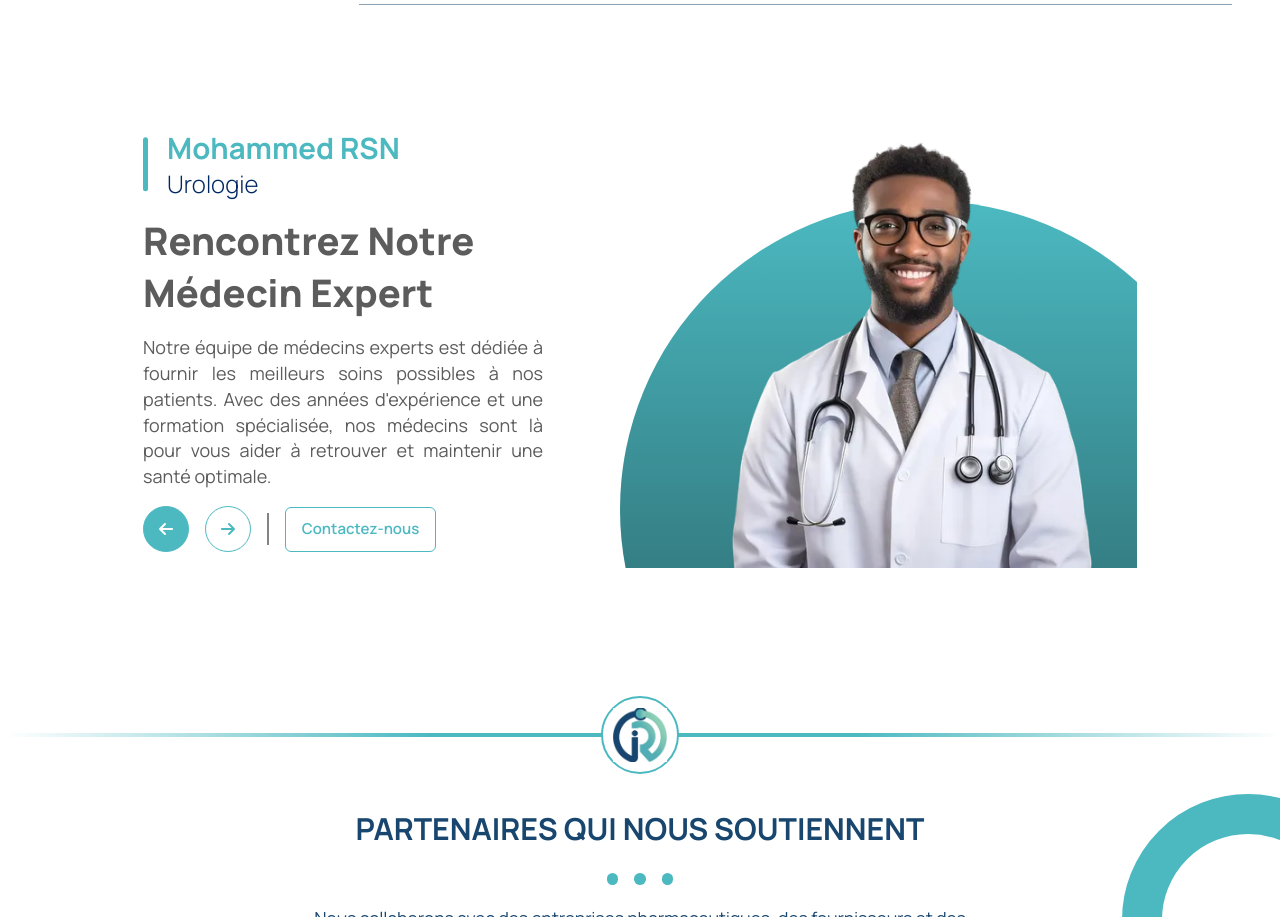
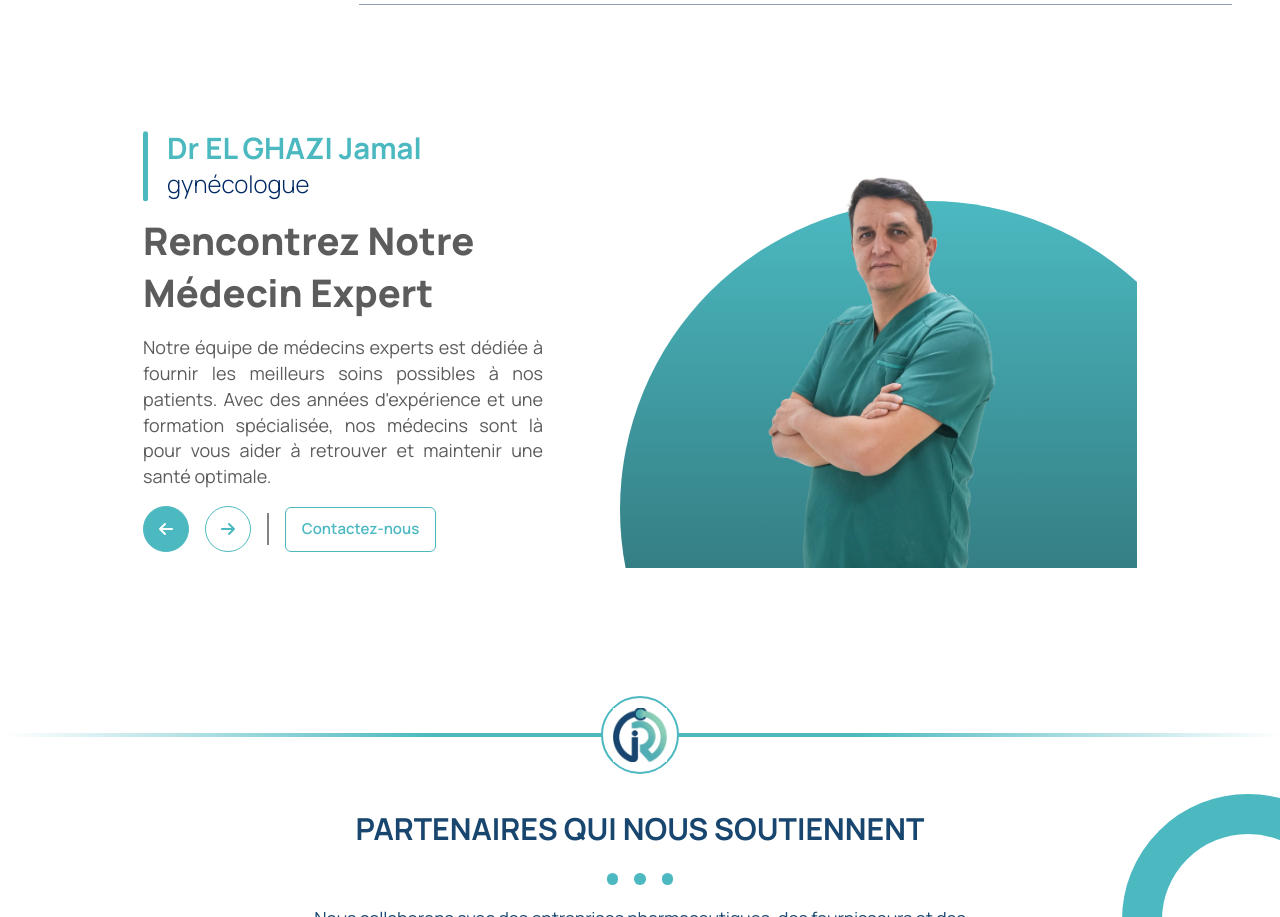
Before and after one commit to SOFT-CACTUS-2-0/ibnrochd, a React (Vite) app: page /apropos in a window 1280 px wide. Shown: the part 1569-2486 px from the top of the page. Built offline with nearby package versions, Linux system fonts and the light colour scheme.

Commit message:
ADDED DOCTOR TEAM

```diff
--- a/src/pages/AproposPage/AproposPage.css
+++ b/src/pages/AproposPage/AproposPage.css
@@ -10,6 +10,18 @@
 
 .apropos__page .header__container{
     height: auto;
+}
+
+.apropos__page .doctor__team__item.doctor__team__image{
+    display: flex;
+    justify-content: center;
+    align-items: center;
+    padding-left: 5rem;
+}
+
+#root[data-direction="rtl"] .apropos__page .doctor__team__item.doctor__team__image{
+    padding-left: 0;
+    padding-right: 5rem;
 }
 
 .section__container{
@@ -293,11 +305,11 @@
     content: '';
     position: absolute;
     width: 5.35px;
-    height: 53.46px;
+    height: 100%;
     border-radius: 40.09px;
     background: #4CB9C1;
     top: 50%;
-    transform: translateY(-50%);
+    transform: translateY(calc(-50% + 2px));
     left: -1.5rem;
 }
 
--- a/src/pages/AproposPage/AproposPage.jsx
+++ b/src/pages/AproposPage/AproposPage.jsx
@@ -1,4 +1,4 @@
-import React, { useState } from 'react';
+import React, { useEffect, useState } from 'react';
 import { useTranslation } from 'react-i18next';
 import ContactInfo from '@components/ContactInfo/ContactInfo';
 import Header from '@components/Header/Header';
@@ -39,6 +39,17 @@ const AproposPage = () => {
 
   // Get bulletPoints as a string and split it
   const bulletPoints = t('apropos.bulletPoints', { returnObjects: true });
+
+  // Add if link end in #id scroll to id
+  useEffect(() => {
+    const hash = window.location.hash;
+    if (hash) {
+      const element = document.getElementById(hash.substring(1));
+      if (element) {
+        element.scrollIntoView();
+      }
+    }
+  }, []);
 
   return (
     <>
@@ -105,23 +116,24 @@ const AproposPage = () => {
   )
 }
 
-const DOCTORS = [
-  {
-    name: 'Mohammed RSN',
-    speciality: 'Urologie',
-    image: '/b9e277e296051862983be9a23fd769b7.webp',
-  },
-  {
-    name: 'Mohammed Likan',
-    speciality: 'Urologie',
-    image: '/b9e277e296051862983be9a23fd769b7.webp',
-  },
-]
+// const DOCTORS = [
+//   {
+//     name: 'Mohammed RSN',
+//     speciality: 'Urologie',
+//     image: '/b9e277e296051862983be9a23fd769b7.webp',
+//   },
+//   {
+//     name: 'Mohammed Likan',
+//     speciality: 'Urologie',
+//     image: '/b9e277e296051862983be9a23fd769b7.webp',
+//   },
+// ]
 
 const DoctorTeam = () => {
   const { t, i18n } = useTranslation();
   const isRTL = i18n.language === 'MA';
-  const [currentIndex, setCurrentIndex] = useState(0);
+  const [currentIndex, setCurrentIndex] = useState(window.localStorage.getItem('doctorIndex') || 0);
+  const DOCTORS = t('home.doctors.team', { returnObjects: true });
   const handleNext = () => {
     setCurrentIndex((prevIndex) =>
       prevIndex < DOCTORS.length - 1 ? (prevIndex + 1) % DOCTORS.length : 0
@@ -137,11 +149,11 @@ const DoctorTeam = () => {
     });
   };
   return (
-    <div className="apropos__doctor__team" style={{direction: isRTL ? 'rtl' : 'ltr'}}>
+    <div id="apropos__doctor__team" className="apropos__doctor__team" style={{direction: isRTL ? 'rtl' : 'ltr'}}>
       <div className="doctor__team__item doctor__team__content">
         <div className="doctor__cardboard" data-direction={isRTL ? 'rtl' : 'ltr'}>
           <div className="doctor__name">{DOCTORS.at(currentIndex).name}</div>
-          <div className="doctor__speciality" style={{textAlign: isRTL ? 'right' : 'left'}}>{DOCTORS.at(currentIndex).speciality}</div>
+          <div className="doctor__speciality" style={{textAlign: isRTL ? 'right' : 'left'}}>{DOCTORS.at(currentIndex).specialty}</div>
         </div>
         <div className="doctor__team__title" style={{textAlign: isRTL ? 'right' : 'left'}}>
           {t('apropos.doctorTeam.title')}
--- a/src/pages/AproposPage/mobile/AproposPage.jsx
+++ b/src/pages/AproposPage/mobile/AproposPage.jsx
@@ -1,4 +1,4 @@
-import React, { useState } from 'react'
+import React, { useEffect, useState } from 'react'
 import { useTranslation } from 'react-i18next';
 import '../AproposPage.css';
 import './AproposPage.css'
@@ -37,6 +37,17 @@ const MobileAproposPage = () => {
     const { t, i18n } = useTranslation();
     const isRTL = i18n.language === 'MA';
   const bulletPoints = t('apropos.bulletPoints', { returnObjects: true });
+
+   // Add if link end in #id scroll to id
+    useEffect(() => {
+      const hash = window.location.hash;
+      if (hash) {
+        const element = document.getElementById(hash.substring(1));
+        if (element) {
+          window.scrollTo(0, element.offsetTop - 100);
+        }
+      }
+    }, []);
 
   return (
     <div className="apropos__page__mobile page__mobile">
@@ -122,23 +133,11 @@ const MobileAproposPage = () => {
   )
 }
 
-const DOCTORS = [
-    {
-      name: 'Mohammed RSN',
-      speciality: 'Urologie',
-      image: '/b9e277e296051862983be9a23fd769b7.webp',
-    },
-    {
-      name: 'Mohammed Likan',
-      speciality: 'Urologie',
-      image: '/b9e277e296051862983be9a23fd769b7.webp',
-    },
-]
-
 const DoctorTeam = () => {
     const { t, i18n } = useTranslation();
     const isRTL = i18n.language === 'MA';
-    const [currentIndex, setCurrentIndex] = useState(0);
+    const [currentIndex, setCurrentIndex] = useState(window.localStorage.getItem('doctorIndex') || 0);
+    const DOCTORS = t('home.doctors.team', { returnObjects: true });
     const handleNext = () => {
         setCurrentIndex((prevIndex) =>
         prevIndex < DOCTORS.length - 1 ? (prevIndex + 1) % DOCTORS.length : 0
@@ -154,7 +153,7 @@ const DoctorTeam = () => {
         });
     };
     return (
-        <div className="apropos__doctor__team" style={{width:'100%',height:'fit-content',gap:'2rem',flexDirection:'column',justifyContent:'center',alignItems:'center',direction: isRTL ? 'rtl' : 'ltr'}}>
+        <div id='apropos__doctor__team' className="apropos__doctor__team" style={{width:'100%',height:'fit-content',gap:'2rem',flexDirection:'column',justifyContent:'center',alignItems:'center',direction: isRTL ? 'rtl' : 'ltr', overflow:'visible'}}>
         <div className="doctor__team__item doctor__team__content" style={{width:'100%',height:'fit-content'}}>
             <div className="doctor__cardboard" data-direction={isRTL ? 'rtl' : 'ltr'}>
             <div className="doctor__name" style={{fontSize:'1.5rem'}}>{DOCTORS.at(currentIndex).name}</div>
@@ -181,7 +180,7 @@ const DoctorTeam = () => {
         </div>
         <div className="doctor__team__item doctor__team__image" style={{width:'100%'}}>
             <img style={{width:'100%',height:'100%',objectFit:'contain'}} loading="lazy" src={DOCTORS.at(currentIndex).image} alt="Image" />
-            <div className="background" style={{width:'100%',height:'100%',right:'unset', transform:'translate(-50%,-50%)',left:'50%',bottom:'0',top:'50%'}}></div>
+            <div className="background__mobile" style={{width:'90vw',aspectRatio:'1/1', transform:'translate(-50%,-50%)',left:'50%',top:'50%',position:'absolute',background: 'linear-gradient(180deg, #4CB9C1 0%, #24575B 100%)', borderRadius:'50%', zIndex:'-1'}}></div>
         </div>
         </div>
     )
--- a/src/pages/HomePage/HomePage.css
+++ b/src/pages/HomePage/HomePage.css
@@ -64,6 +64,27 @@ body {
     height: 10px;
     background: white;
     pointer-events: none;
+}
+
+.team__item__image{
+    position: relative;
+}
+
+.team__item__image::after{
+    content: '';
+    position: absolute;
+    top: 50%;
+    left: 50%;
+    transform: translate(-50%, -50%);
+    width: 126px;
+    height: 126px;
+    background: linear-gradient(201.23deg, #4CB9C1 14.44%, #18466F 88.12%);
+    border-radius: 50%;
+    z-index: 1;
+}
+.team__item__image img{
+    z-index: 2;
+    object-position: 0 25%;
 }
 
 /* Hero Section */
--- a/src/pages/HomePage/HomePage.jsx
+++ b/src/pages/HomePage/HomePage.jsx
@@ -696,7 +696,7 @@ const Team = () => {
             }}
           >
         {extendedMembers.map((member, index) => (
-          <TeamMember key={index} {...member} memberWidth={`${memberWidth}px`} gap={`${gap}px`}/>
+          <TeamMember key={index} {...member} memberWidth={`${memberWidth}px`} gap={`${gap}px`} index={index}/>
         ))}
         </div>
       </div>
@@ -719,7 +719,7 @@ const Team = () => {
 };
 
 // TeamMember Component
-const TeamMember = ({ name, specialty, image, memberWidth, gap }) => {
+const TeamMember = ({ name, specialty, image, memberWidth, gap, index }) => {
   function degreesToRadians(degrees) {
     return degrees * Math.PI / 180;
   }
@@ -746,8 +746,13 @@ const TeamMember = ({ name, specialty, image, memberWidth, gap }) => {
           style={{
             '--cos': angles.cos,
             '--sin': angles.sin,
+            cursor: 'pointer',
           }}
           className="team__member__arrow"
+          onClick={() => {
+            window.localStorage.setItem('doctorIndex', index);
+            location.href = "/apropos#apropos__doctor__team";
+          }}
         >
           <FontAwesomeIcon icon={faArrowRight} style={{ fontSize: '1rem', transform: 'rotate(-45deg)' }} />
         </div>
--- a/src/translations/home.js
+++ b/src/translations/home.js
@@ -153,27 +153,27 @@ const home = {
         {
           name: 'Dr EL GHAZI Jamal',
           specialty: 'gynécologue',
-          image: '/6f0db22bb3bd80edeba55fc061be9d3a.webp'
+          image: '/369c23f673e3b7905f45c75b032368bf_50.webp'
         },
         {
           name: 'Dr MOUADDEN Abdessamad',
           specialty: 'gynécologue',
-          image: '/8eca4d911be4f2553f59cf9923b5fb0d.webp'
+          image: '/e28e96c8e5209ee72d8c08f9e0f3c4e5_2_40.webp'
         },
         {
           name: 'Dr LAASSOU Khalid',
           specialty: 'urologue',
-          image: '/6f0db22bb3bd80edeba55fc061be9d3a.webp'
+          image: '/369c23f673e3b7905f45c75b032368bf_50.webp'
         },
         {
           name: 'Dr EL MEJDOUBI Yasser',
           specialty: 'chirurgie générale',
-          image: '/8eca4d911be4f2553f59cf9923b5fb0d.webp'
+          image: '/e28e96c8e5209ee72d8c08f9e0f3c4e5_2_40.webp'
         },
         {
           name: 'Dr AHMAIDI Houssam',
           specialty: 'réanimateur anesthésiste',
-          image: '/6f0db22bb3bd80edeba55fc061be9d3a.webp'
+          image: '/369c23f673e3b7905f45c75b032368bf_50.webp'
         }
       ]
     },
@@ -357,27 +357,27 @@ const home = {
         {
           name: 'د. الغازي جمال',
           specialty: 'طبيب النساء والتوليد',
-          image: '/6f0db22bb3bd80edeba55fc061be9d3a.webp'
+          image: '/369c23f673e3b7905f45c75b032368bf_50.webp'
         },
         {
           name: 'د. موذن عبد الصمد',
           specialty: 'طبيب النساء والتوليد',
-          image: '/8eca4d911be4f2553f59cf9923b5fb0d.webp'
+          image: '/e28e96c8e5209ee72d8c08f9e0f3c4e5_2_40.webp'
         },
         {
           name: 'د. لعسو خالد',
           specialty: 'طبيب المسالك البولية',
-          image: '/6f0db22bb3bd80edeba55fc061be9d3a.webp'
+          image: '/369c23f673e3b7905f45c75b032368bf_50.webp'
         },
         {
           name: 'د. المجدوبي ياسر',
           specialty: 'الجراحة العامة',
-          image: '/8eca4d911be4f2553f59cf9923b5fb0d.webp'
+          image: '/e28e96c8e5209ee72d8c08f9e0f3c4e5_2_40.webp'
         },
         {
           name: 'د. احميدي حسام',
           specialty: 'طبيب التخدير والإنعاش',
-          image: '/6f0db22bb3bd80edeba55fc061be9d3a.webp'
+          image: '/369c23f673e3b7905f45c75b032368bf_50.webp'
         }
       ]
     },
@@ -560,27 +560,27 @@ const home = {
         {
           name: 'Dr EL GHAZI Jamal',
           specialty: 'Gynecologist',
-          image: '/6f0db22bb3bd80edeba55fc061be9d3a.webp'
+          image: '/369c23f673e3b7905f45c75b032368bf_50.webp'
         },
         {
           name: 'Dr MOUADDEN Abdessamad',
           specialty: 'Gynecologist',
-          image: '/8eca4d911be4f2553f59cf9923b5fb0d.webp'
+          image: '/e28e96c8e5209ee72d8c08f9e0f3c4e5_2_40.webp'
         },
         {
           name: 'Dr LAASSOU Khalid',
           specialty: 'Urologist',
-          image: '/6f0db22bb3bd80edeba55fc061be9d3a.webp'
+          image: '/369c23f673e3b7905f45c75b032368bf_50.webp'
         },
         {
           name: 'Dr EL MEJDOUBI Yasser',
           specialty: 'General Surgery',
-          image: '/8eca4d911be4f2553f59cf9923b5fb0d.webp'
+          image: '/e28e96c8e5209ee72d8c08f9e0f3c4e5_2_40.webp'
         },
         {
           name: 'Dr AHMAIDI Houssam',
           specialty: 'Anesthesiologist',
-          image: '/6f0db22bb3bd80edeba55fc061be9d3a.webp'
+          image: '/369c23f673e3b7905f45c75b032368bf_50.webp'
         }
       ]
     },
```
Also changed, not shown: src/pages/HomePage/mobile/HomePage.jsx (+7 -2 lines), public/369c23f673e3b7905f45c75b032368bf_50.webp (added), public/e28e96c8e5209ee72d8c08f9e0f3c4e5_2_40.webp (added), 44 other files (tests, documents, lock files or other folders).
